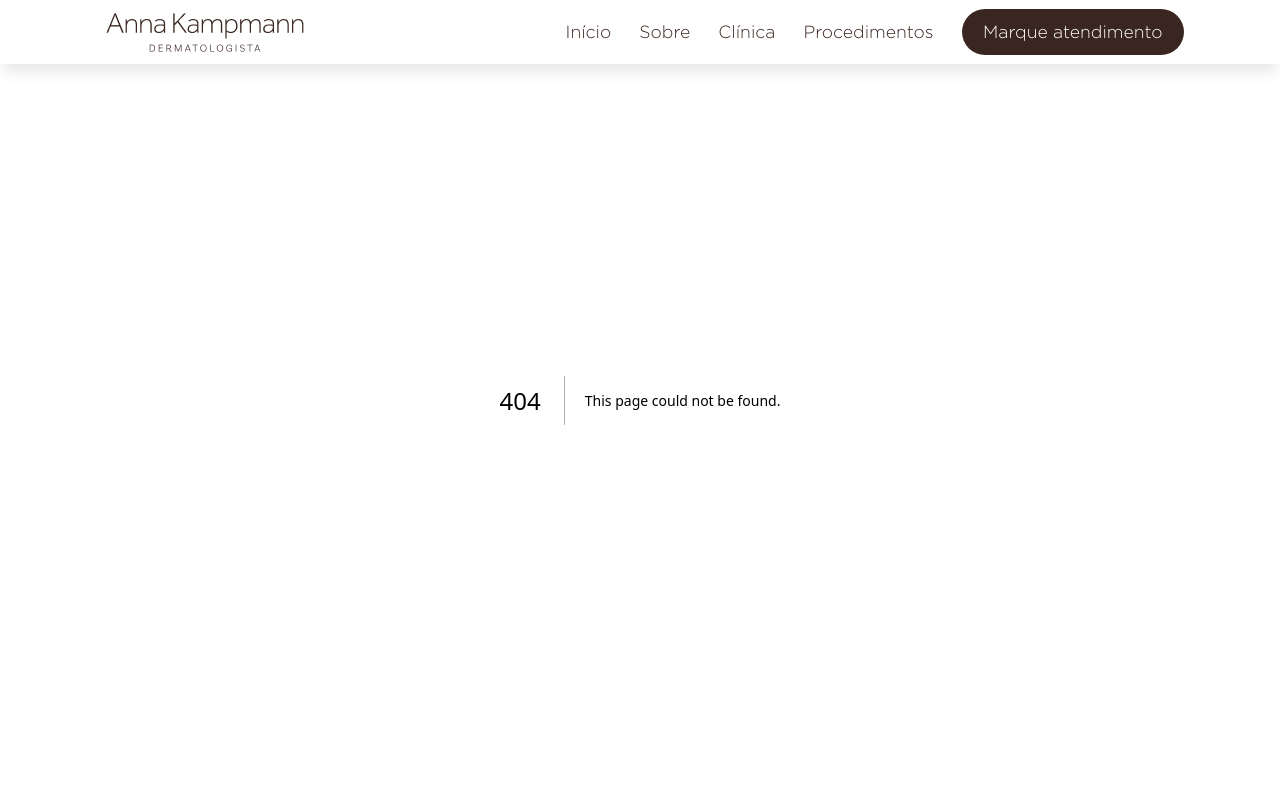
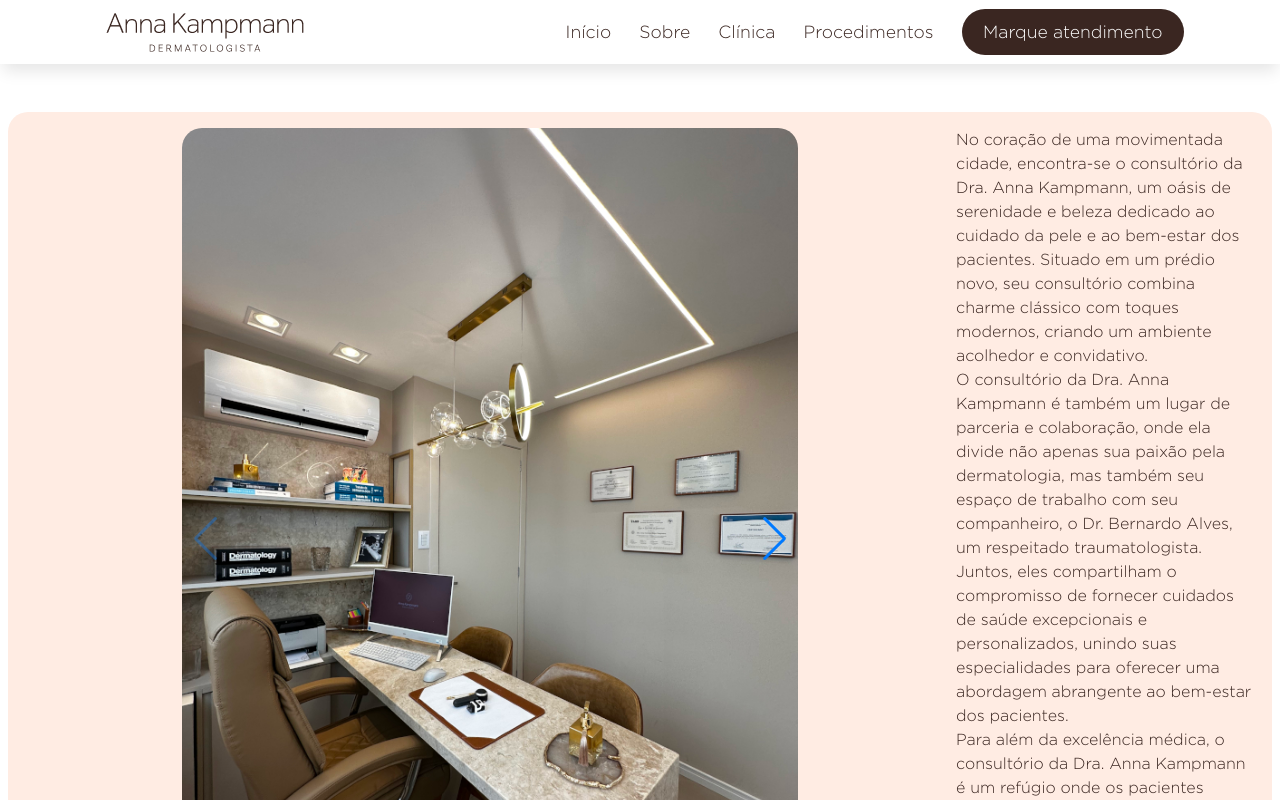
Before and after one commit to gabrielbigliardi/annakampmann, a Next.js app: page /clinica in a window 1280 px wide. Before the commit this address had no page. Shown: the top 800 px of the page. Built offline with nearby package versions, Linux system fonts and the light colour scheme.

Commit message:
feat: clinic page

```diff
--- /dev/null
+++ b/app/_lib/images.js
@@ -0,0 +1,20 @@
+import first from "@/public/clinic/clinic_01.jpg"
+import second from "@/public/clinic/clinic_02.jpg"
+import third from "@/public/clinic/clinic_03.jpg"
+import fourth from "@/public/clinic/clinic_04.jpg"
+import fifth from "@/public/clinic/clinic_05.jpg"
+import sixth from "@/public/clinic/clinic_06.jpg"
+import seventh from "@/public/clinic/clinic_07.jpg"
+
+
+
+export const images = [
+    { src: first, alt: "First" },
+    { src: second, alt: "Second" },
+    { src: third, alt: "Third" },
+    { src: fourth, alt: "Fourth" },
+    { src: fifth, alt: "Fifth" },
+    { src: sixth, alt: "Sixth" },
+    { src: seventh, alt: "Seventh" },
+
+]
--- /dev/null
+++ b/app/clinica/page.tsx
@@ -0,0 +1,87 @@
+'use client'
+
+import Image from 'next/image'
+
+import { Swiper, SwiperSlide } from 'swiper/react'
+import { Navigation, Pagination } from 'swiper/modules'
+
+import { images } from "@/app/_lib/images"
+
+import 'swiper/css'
+import 'swiper/css/navigation'
+import 'swiper/css/pagination'
+import { StaticImport } from 'next/dist/shared/lib/get-img-props'
+import { Key } from 'react'
+
+export default function Page() {
+  return (
+    <section className='CLINIC'>
+      <div className='CLINIC-container'>
+        <Swiper
+          navigation
+          pagination={{ type: 'fraction' }}
+          modules={[Navigation, Pagination]}
+          onSwiper={swiper => console.log(swiper)}
+          className='CLINIC-swiper'
+
+        >
+          {images.map((image: { src: string | StaticImport; alt: string }, index: Key | null | undefined) => (
+            <SwiperSlide key={index} className='CLINIC-slide'>
+              <div className='CLINIC-image-container'>
+                <Image
+                  src={image.src}
+                  alt={image.alt}
+                  className='CLINIC-image'
+                />
+              </div>
+            </SwiperSlide>
+          ))}
+        </Swiper>
+        <div className='CLINIC-text'>
+          <p>No coração de uma movimentada cidade, encontra-se o consultório da Dra. Anna Kampmann, um oásis de serenidade e beleza dedicado ao cuidado da pele e ao bem-estar dos pacientes. Situado em um prédio novo, seu consultório combina charme clássico com toques modernos, criando um ambiente acolhedor e convidativo.</p>
+
+          <p>O consultório da Dra. Anna Kampmann é também um lugar de parceria e colaboração, onde ela divide não apenas sua paixão pela dermatologia, mas também seu espaço de trabalho com seu companheiro, o Dr. Bernardo Alves, um respeitado traumatologista. Juntos, eles compartilham o compromisso de fornecer cuidados de saúde excepcionais e personalizados, unindo suas especialidades para oferecer uma abordagem abrangente ao bem-estar dos pacientes.</p>
+
+          <p>Para além da excelência médica, o consultório da Dra. Anna Kampmann é um refúgio onde os pacientes podem se sentir cuidados e compreendidos em sua jornada para uma pele saudável e radiante. É um lugar onde a beleza se encontra com a expertise, e onde o conforto e a confiança são prioridades absolutas.</p>
+        </div>
+      </div>
+    </section>
+  )
+}
+
+
+
+
+// import { register } from 'swiper/element/bundle';
+// // register Swiper custom elements
+
+// import { images } from "@/app/_lib/images"
+// import Image from 'next/image';
+
+// register();
+
+
+// export default function ClinicPage() {
+
+//   return (
+//     <section className='pt-32 bg-blue-300'>
+//       <div>
+//         <swiper-container navigation thumbs-swiper=".my-thumbs" slides-per-view="3" speed="500" loop="true" css-mode="true">
+
+//           {images.map(image => (
+//             <swiper-slide key={image.alt}>
+//               <div className='relative h-screen w-screen'>
+//                 <Image
+//                   src={image.src}
+//                   alt={image.alt}
+//                   fill
+//                   objectFit='contain'
+//                 />
+//               </div>
+//             </swiper-slide>
+//           ))}
+//         </swiper-container>
+//       </div>
+//     </section>
+//   )
+// }
--- a/app/globals.css
+++ b/app/globals.css
@@ -1027,3 +1027,55 @@ nav svg {
   object-fit: cover;
   border-radius: 20px;
 }
+
+
+
+
+
+
+
+
+
+/* CLINIC */
+.CLINIC {
+  padding: 7rem .5rem;
+  color: var(--text-color);
+  /* display: flex; */
+}
+
+
+.CLINIC-container {
+  background-color: var(--box-bg-color);
+  border-radius: 20px;
+  padding: 1rem;
+  /* text-justify: ; */
+  display: flex;
+  flex: 1;
+}
+
+.CLINIC-text {
+  display: flex;
+  flex-direction: column;
+  max-width: 300px;
+}
+
+.CLINIC-swiper {
+  height: 75%;
+  width: 50%;
+}
+/*
+.CLINIC-image-container {
+  display: flexbox;
+  height: 100%;
+  width: 100%;
+  justify-content: center;
+  align-items: center;
+} */
+
+.CLINIC-image {
+  /* display: block; */
+  /* height: 100%; */
+  /* width: 100%; */
+  /* object-fit: cover; */
+  border-radius: 20px;
+}
--- /dev/null
+++ b/global.d.ts
@@ -0,0 +1,13 @@
+declare namespace JSX {
+    interface IntrinsicElements {
+        'swiper-container': React.DetailedHTMLProps<React.HTMLAttributes<HTMLElement>, HTMLElement> & {
+            navigation
+            speed: string;
+            loop: string;
+            // Add more properties
+        };
+        'swiper-slide': React.DetailedHTMLProps<React.HTMLAttributes<HTMLElement>, HTMLElement> & {
+            // Add more properties
+        };
+    }
+}
--- a/package.json
+++ b/package.json
@@ -12,7 +12,8 @@
     "lucide-react": "^0.344.0",
     "next": "14.1.2",
     "react": "^18",
-    "react-dom": "^18"
+    "react-dom": "^18",
+    "swiper": "^11.0.7"
   },
   "devDependencies": {
     "@types/node": "^20",
```
Also changed, not shown: 1 other file (tests, documents, lock files or other folders).
